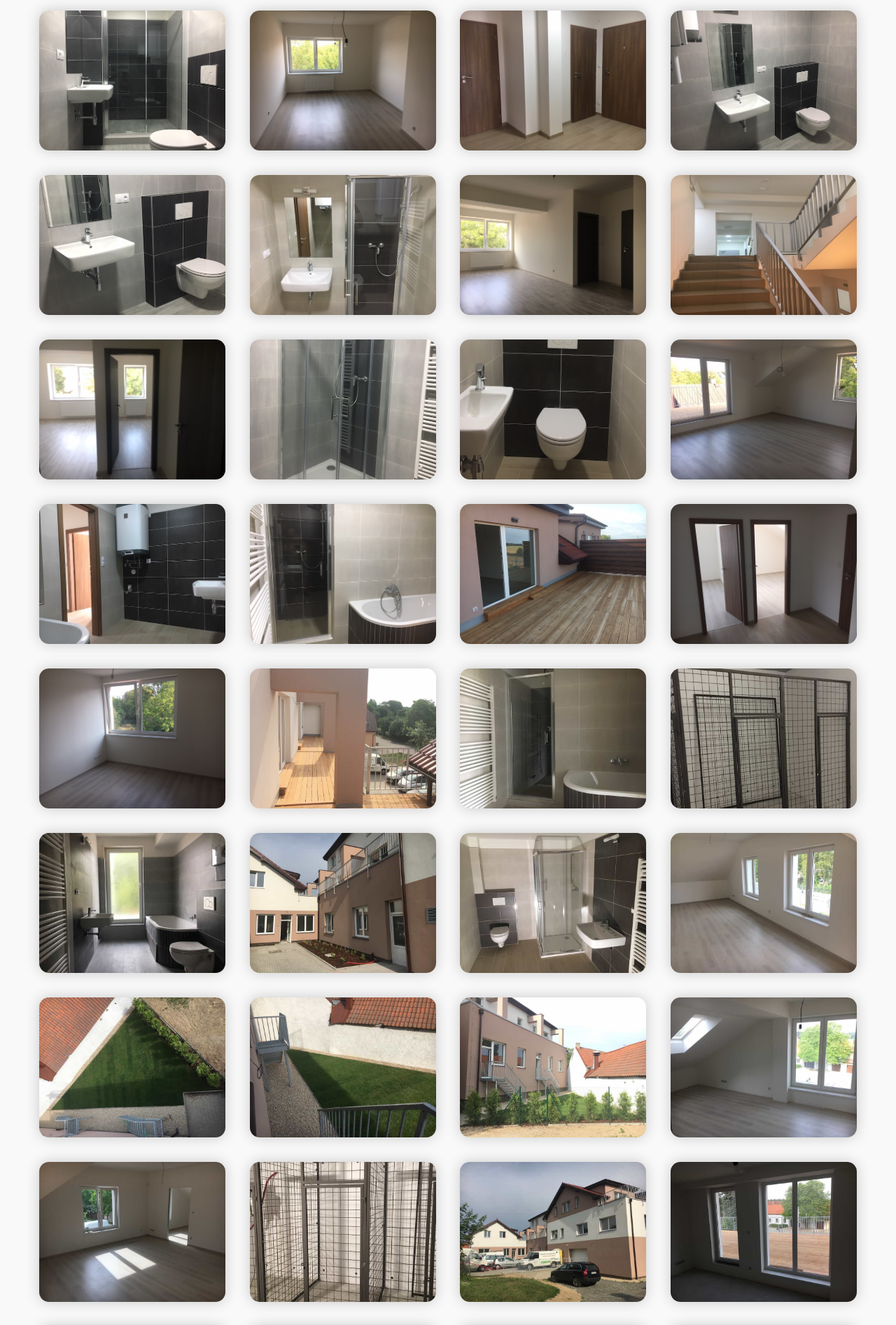
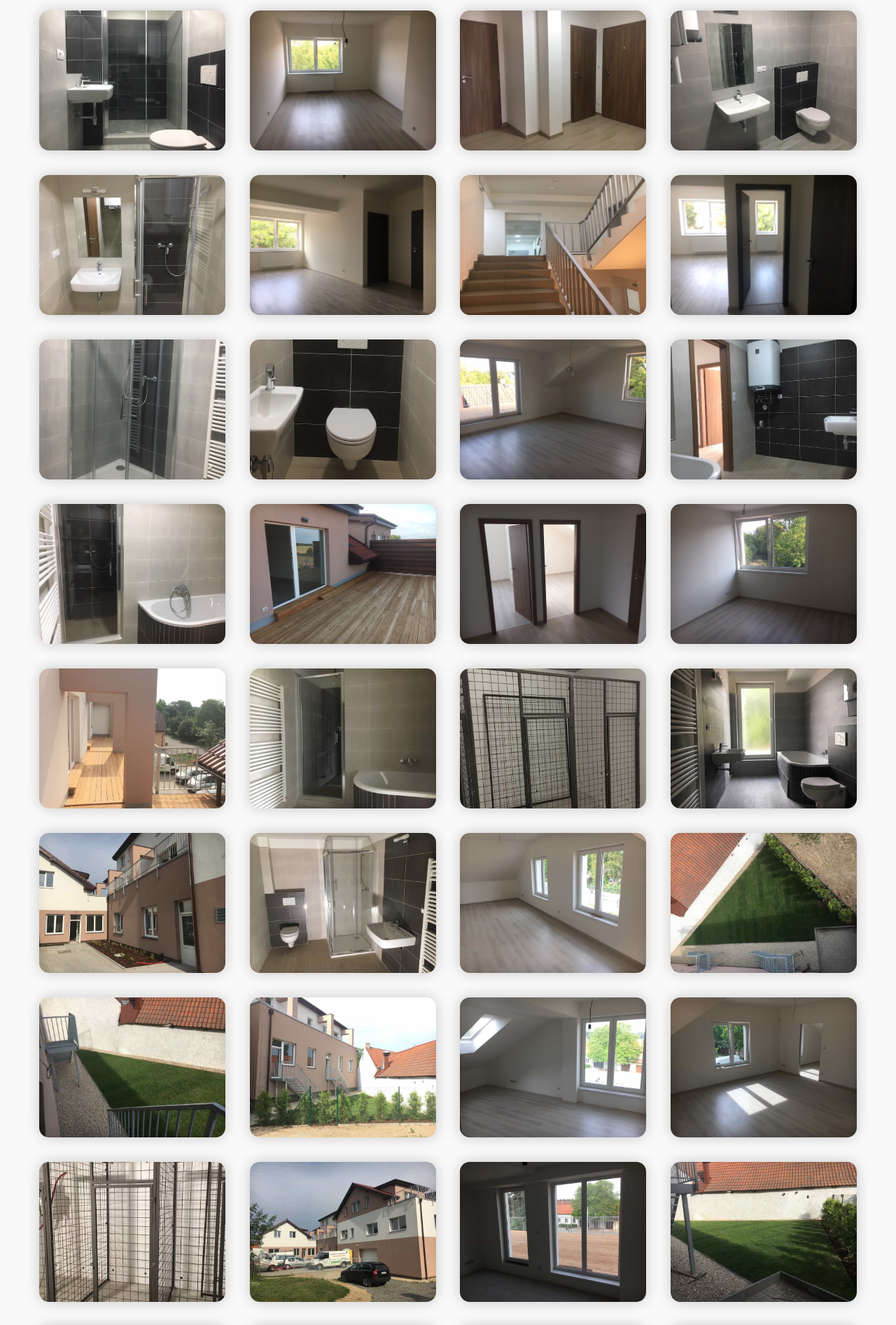
Before and after one commit to StyvekDrtic/bydleniSvojetice, a Jekyll site: the page built from fotogalerie.html, in a window 1280 px wide. Shown: the part 1713-3606 px from the top of the page at 70% size. Built offline with Jekyll 4.4.1, drawn with Linux system fonts in a browser that asks for light colours.

Commit message:
novyfotky

```diff
--- a/fotogalerie.html
+++ b/fotogalerie.html
@@ -146,11 +146,6 @@ layout: default
     <figure itemprop="associatedMedia">
       <a href="assets/img/galerie/max/ipFoto18.jpeg" itemprop="contentUrl" data-size="2016x1512" data-index="0">
         <img src="assets/img/galerie/min/ipFoto18.jpeg" height="200" width="150" itemprop="thumbnail" alt="fotka">
-      </a>
-    </figure>
-    <figure itemprop="associatedMedia">
-      <a href="assets/img/galerie/max/ipFoto19.jpeg" itemprop="contentUrl" data-size="1512x2016" data-index="0">
-        <img src="assets/img/galerie/min/ipFoto19.jpeg" height="200" width="150" itemprop="thumbnail" alt="fotka">
       </a>
     </figure>
     <figure itemprop="associatedMedia">
```
